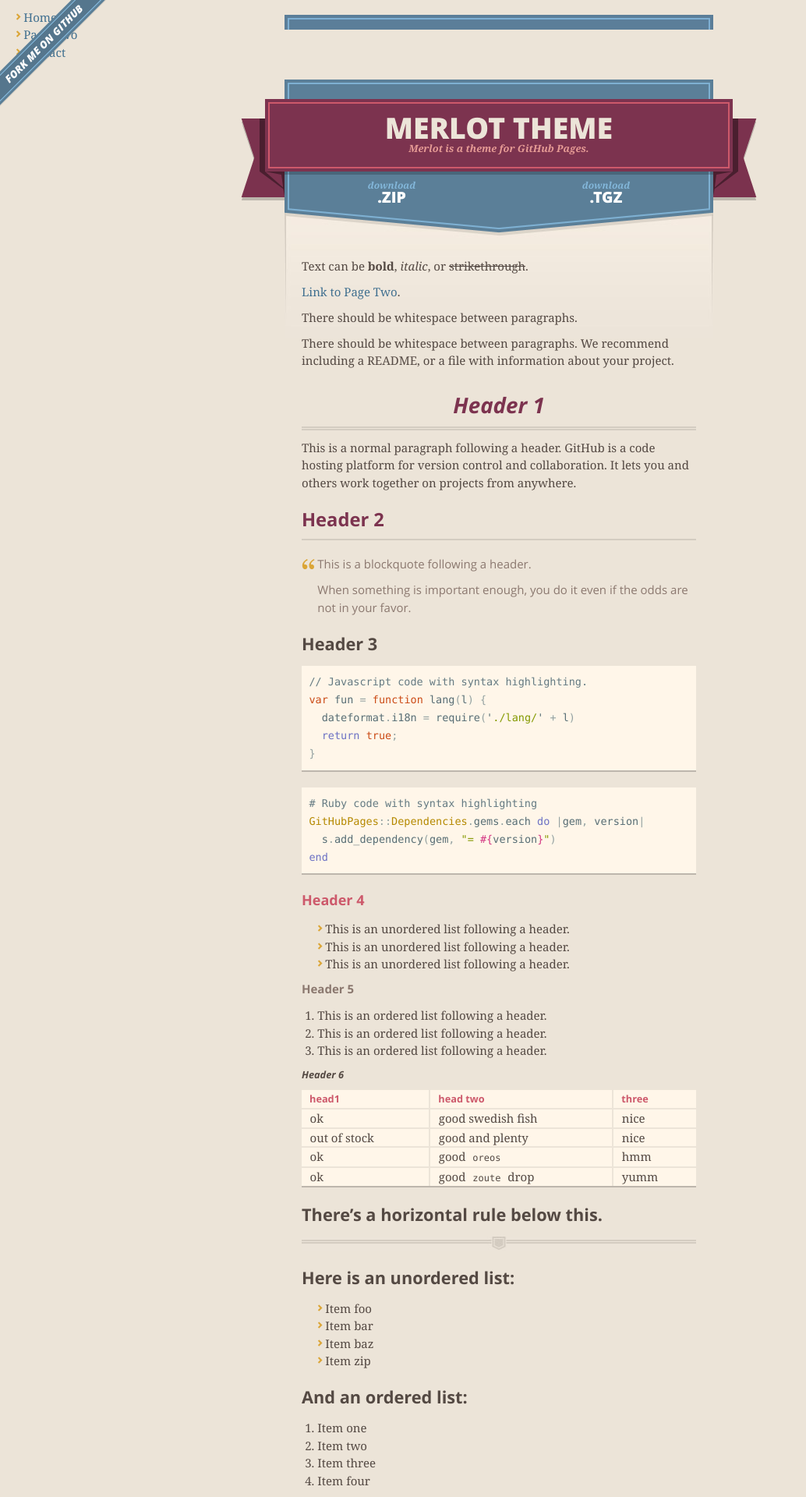
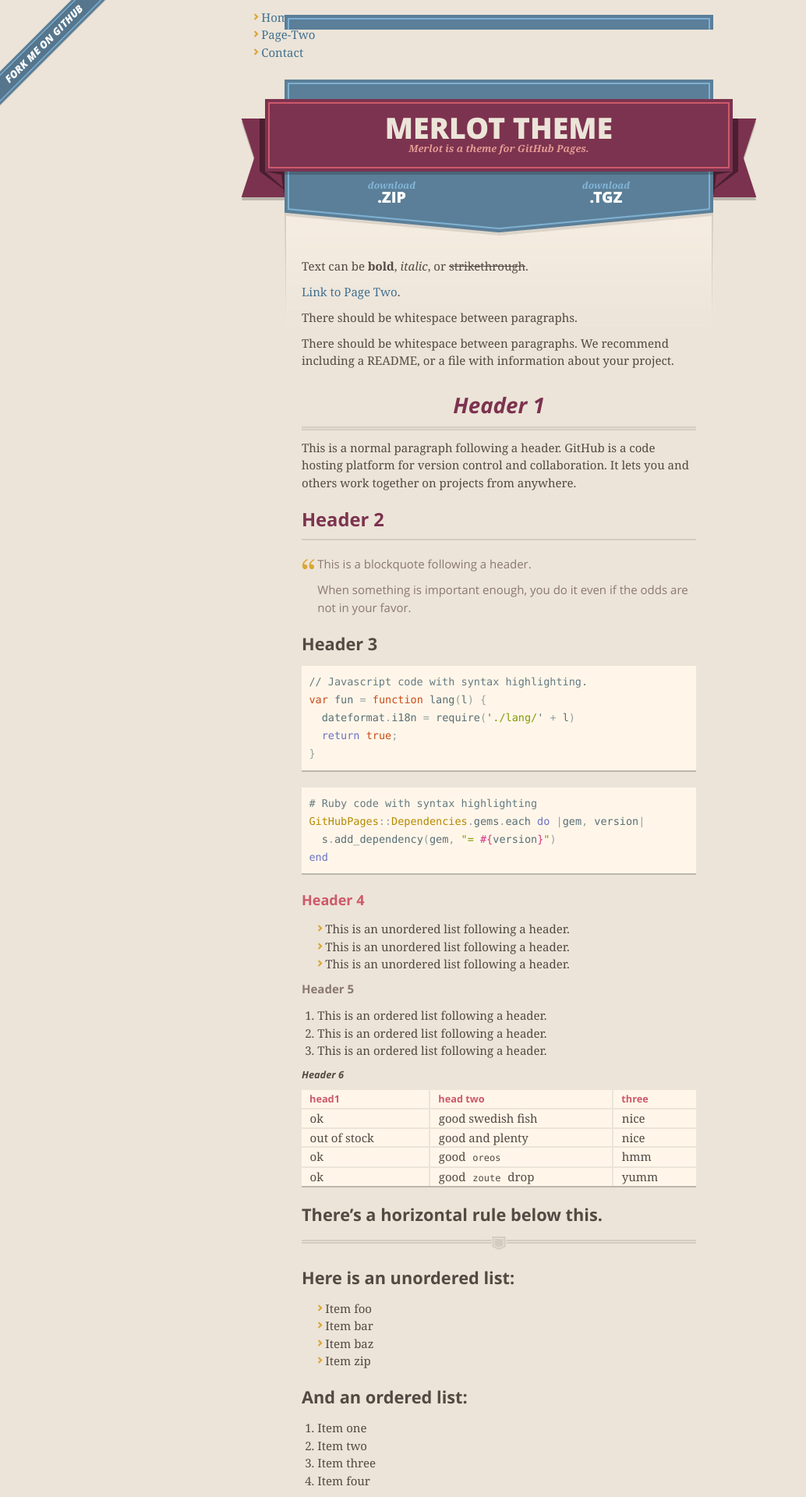
Before and after one commit to sxmislandchild/AF103, a Jekyll site: the page built from index.md, in a window 1280 px wide. Shown: the top 1920 px of the page at 78% size, without its empty margins (0-1034 px from the left). Built offline with Jekyll 4.4.1, drawn with Linux system fonts in a browser that asks for light colours.

Commit message:
Update default.html

```diff
--- a/_layouts/default.html
+++ b/_layouts/default.html
@@ -20,13 +20,15 @@
 
 {% seo %}
   </head>
-{% include nav.html %}
+
 
   <body>
     <div id="fb-root"></div>
 <script async defer crossorigin="anonymous" src="https://connect.facebook.net/en_US/sdk.js#xfbml=1&version=v6.0"></script>
     <a id="forkme_banner" href="{{ site.github.repository_url }}">View on GitHub</a>
     <div class="shell">
+
+{% include nav.html %}
 
       <header>
         <span class="ribbon-outer">
```
